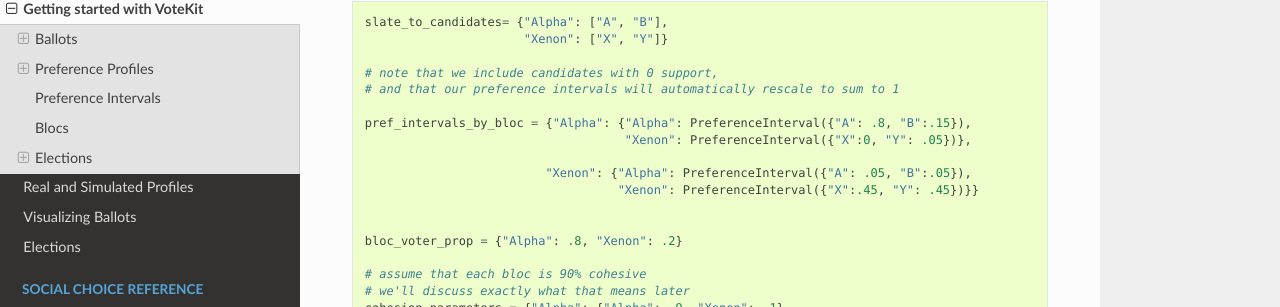
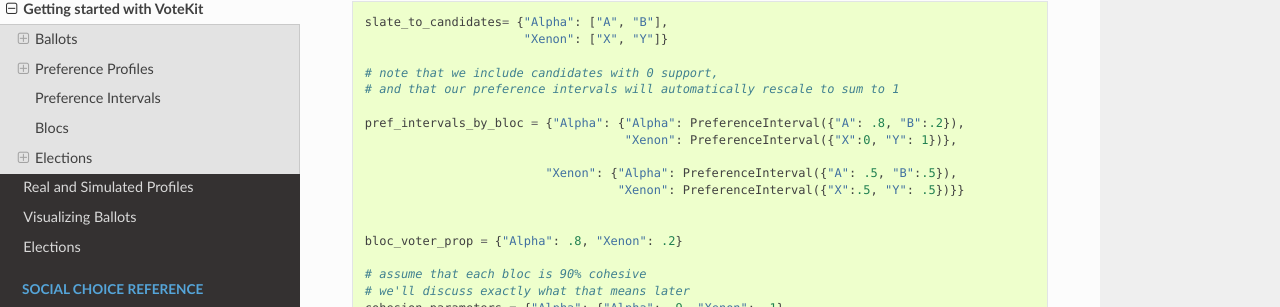
Before and after one commit to mggg/VoteKit, a Sphinx documentation site: the page built from docs/user/tutorial/1_intro.rst, in a window 1280 px wide and 900 px high, scrolled down 7805 px. Shown: the part 144-451 px from the top of the window. Built offline with Sphinx 7.4.7 and the Read the Docs theme 2.0.0, drawn with Linux system fonts in a browser that asks for light colours.

Commit message:
Update 1_intro.rst

```diff
--- a/docs/user/tutorial/1_intro.rst
+++ b/docs/user/tutorial/1_intro.rst
@@ -461,11 +461,11 @@ their bloc.
     # note that we include candidates with 0 support,
     # and that our preference intervals will automatically rescale to sum to 1
 
-    pref_intervals_by_bloc = {"Alpha": {"Alpha": PreferenceInterval({"A": .8, "B":.15}),
-                                        "Xenon": PreferenceInterval({"X":0, "Y": .05})},
+    pref_intervals_by_bloc = {"Alpha": {"Alpha": PreferenceInterval({"A": .8, "B":.2}),
+                                        "Xenon": PreferenceInterval({"X":0, "Y": 1})},
 
-                             "Xenon": {"Alpha": PreferenceInterval({"A": .05, "B":.05}),
-                                       "Xenon": PreferenceInterval({"X":.45, "Y": .45})}}
+                             "Xenon": {"Alpha": PreferenceInterval({"A": .5, "B":.5}),
+                                       "Xenon": PreferenceInterval({"X":.5, "Y": .5})}}
 
 
     bloc_voter_prop = {"Alpha": .8, "Xenon": .2}
```
